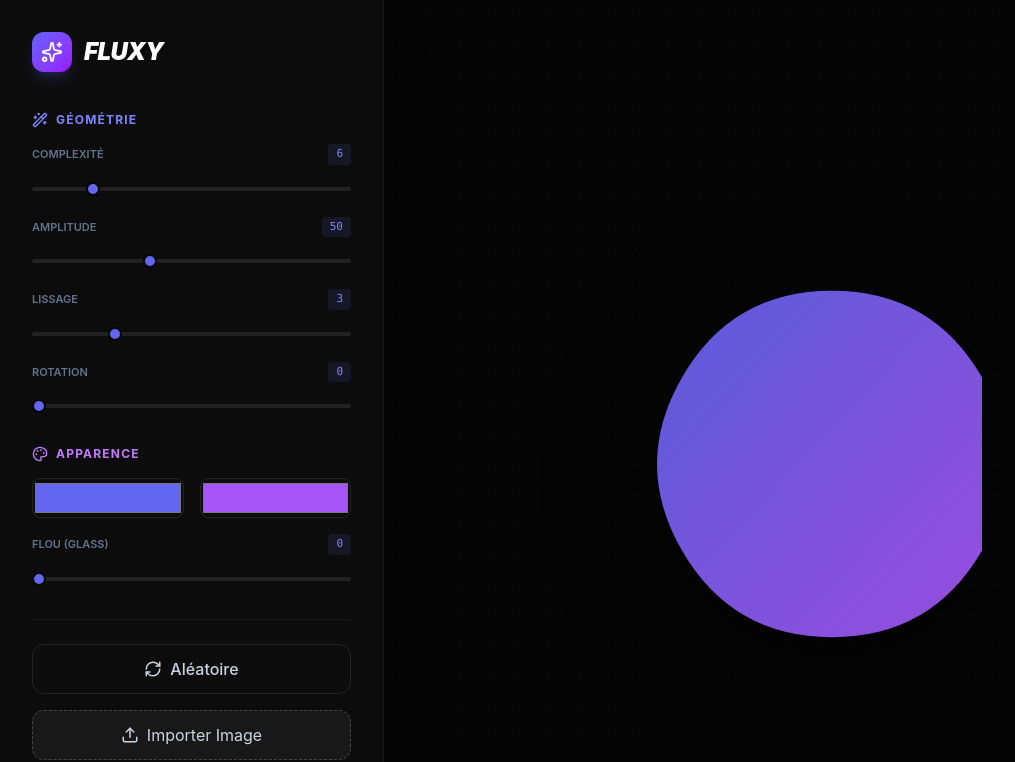
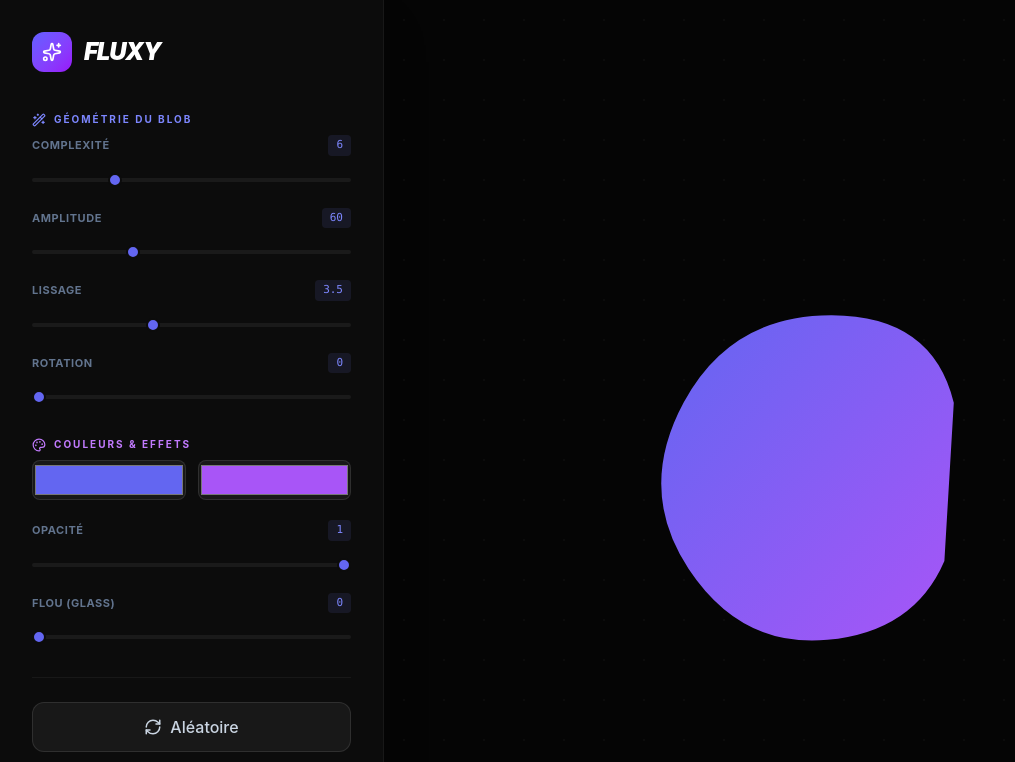
Before and after one commit to ranto-dev/Fluxy, a React (Vite) app: page / in a window 1280 px wide. Shown: the top 762 px of the page, without its empty margins (0-1015 px from the left). Built offline with nearby package versions, Linux system fonts and the light colour scheme.

Commit message:
fix:remove html2canvas and use modern-screenshot lib for illustration exportation

```diff
--- a/package.json
+++ b/package.json
@@ -12,8 +12,8 @@
   "dependencies": {
     "@tailwindcss/vite": "^4.3.0",
     "framer-motion": "^12.38.0",
-    "html2canvas": "^1.4.1",
     "lucide-react": "^1.14.0",
+    "modern-screenshot": "^4.7.0",
     "react": "^19.2.6",
     "react-dom": "^19.2.6",
     "tailwindcss": "^4.3.0"
--- a/src/App.tsx
+++ b/src/App.tsx
@@ -9,10 +9,11 @@ import {
   Palette,
   Sparkles,
   Wand2,
+  MousePointer2,
 } from "lucide-react";
-import html2canvas from "html2canvas";
+import { domToPng } from "modern-screenshot";
 
-// Algorithme de génération avancé avec bruit sinus
+// --- ALGORITHME DE GÉNÉRATION DU BLOB ---
 const generateComplexBlob = (
   size: number,
   growth: number,
@@ -26,8 +27,7 @@ const generateComplexBlob = (
 
   for (let i = 0; i < edges; i++) {
     const angle = i * angleStep;
-    // Utilisation du seed pour varier les rayons de manière pseudo-aléatoire
-    const noise = Math.sin(angle * seed) * growth;
+    const noise = Math.sin(angle * (seed * 0.5)) * growth;
     const radius = size / smoothness + noise;
     const x = center + radius * Math.cos(angle);
     const y = center + radius * Math.sin(angle);
@@ -45,16 +45,16 @@ const generateComplexBlob = (
   );
 };
 
-const FluxyV2 = () => {
+const Fluxy = () => {
+  // --- ÉTATS ---
   const [params, setParams] = useState({
-    growth: 50,
+    growth: 60,
     edges: 6,
-    seed: 42,
-    smoothness: 3,
+    seed: Math.random() * 100,
+    smoothness: 3.5,
     rotate: 0,
-    opacity: 0.9,
+    opacity: 1,
     blur: 0,
-    gradientAngle: 45,
   });
 
   const [colors, setColors] = useState({
@@ -63,65 +63,87 @@ const FluxyV2 = () => {
   });
   const [image, setImage] = useState<string | null>(null);
   const [imageLayer, setImageLayer] = useState<"above" | "below">("above");
+
+  // Référence unique sur la zone transparente à capturer
   const stageRef = useRef<HTMLDivElement>(null);
 
-  const randomize = () =>
-    setParams({
-      ...params,
+  // --- ACTIONS ---
+  const randomize = () => {
+    setParams((p) => ({
+      ...p,
       seed: Math.random() * 100,
       rotate: Math.random() * 360,
+      growth: 40 + Math.random() * 60,
+    }));
+  };
+
+  const handleImageUpload = (e: React.ChangeEvent<HTMLInputElement>) => {
+    const file = e.target.files?.[0];
+    if (file) {
+      const reader = new FileReader();
+      reader.onload = (en) => setImage(en.target?.result as string);
+      reader.readAsDataURL(file);
+    }
+  };
+
+  // --- LOGIQUE D'EXPORTATION AVEC FIX OKLCH & TRANSPARENCE ---
+  const exportArt = async () => {
+    if (!stageRef.current) return;
+
+    try {
+      // domToPng capture fidèlement le DOM, gère l'oklch et préserve la transparence
+      const imgData = await domToPng(stageRef.current, {
+        quality: 1,
+        scale: 3, // Rendu ultra net (Haute Définition pour intégration UI)
       });
 
-  const exportArt = async () => {
-    if (!stageRef.current) return;
-    const canvas = await html2canvas(stageRef.current, {
-      backgroundColor: null,
-      scale: 2,
-    });
+      // Déclenchement du téléchargement du fichier PNG
       const link = document.createElement("a");
       link.download = `fluxy-art-${Math.floor(Date.now() / 1000)}.png`;
-    link.href = canvas.toDataURL();
+      link.href = imgData;
       link.click();
+    } catch (error) {
+      console.error("Erreur lors de l'exportation du PNG :", error);
+    }
   };
 
   return (
     <div className="min-h-screen bg-[#050505] text-slate-300 flex flex-col lg:flex-row overflow-hidden font-sans">
-      {/* PANEL DE CONTRÔLE (SIDEBAR) */}
-      <aside className="w-full lg:w-96 bg-[#0c0c0c] border-r border-white/5 p-8 overflow-y-auto custom-scrollbar shadow-2xl z-20">
-        <header className="flex items-center gap-3 mb-10">
-          <div className="w-10 h-10 bg-gradient-to-br from-indigo-500 to-purple-600 rounded-xl flex items-center justify-center shadow-lg shadow-indigo-500/20">
-            <Sparkles className="text-white" size={22} />
+      {/* --- PANNEAU LATÉRAL (CONTROLES) --- */}
+      <aside className="w-full lg:w-96 bg-[#0c0c0c] border-r border-white/5 p-8 overflow-y-auto z-20 shadow-2xl">
+        <div className="flex items-center gap-3 mb-10">
+          <div className="w-10 h-10 bg-gradient-to-br from-indigo-500 to-purple-600 rounded-xl flex items-center justify-center">
+            <Sparkles className="text-white" size={20} />
           </div>
-          <h1 className="text-2xl font-black tracking-tight text-white italic">
-            FLUXY
+          <h1 className="text-2xl font-black tracking-tighter text-white uppercase italic">
+            Fluxy
           </h1>
-        </header>
+        </div>
 
         <div className="space-y-8">
-          {/* Géométrie */}
-          <section>
-            <div className="flex items-center gap-2 mb-4 text-indigo-400">
-              <Wand2 size={16} />
-              <h2 className="text-xs font-bold uppercase tracking-widest">
-                Géométrie
+          {/* Section Géométrie */}
+          <section className="space-y-5">
+            <header className="flex items-center gap-2 text-indigo-400 mb-2">
+              <Wand2 size={14} />
+              <h2 className="text-[10px] font-bold uppercase tracking-[0.2em]">
+                Géométrie du Blob
               </h2>
-            </div>
-            <div className="space-y-5">
-              <ControlSlider
+            </header>
+            <Slider
               label="Complexité"
               min={3}
-                max={20}
+              max={15}
               value={params.edges}
               onChange={(v) => setParams({ ...params, edges: v })}
             />
-              <ControlSlider
+            <Slider
               label="Amplitude"
-                min={10}
-                max={120}
+              min={20}
+              max={150}
               value={params.growth}
               onChange={(v) => setParams({ ...params, growth: v })}
             />
-              <ControlSlider
+            <Slider
               label="Lissage"
               min={2}
               max={6}
@@ -129,32 +151,31 @@ const FluxyV2 = () => {
               value={params.smoothness}
               onChange={(v) => setParams({ ...params, smoothness: v })}
             />
-              <ControlSlider
+            <Slider
               label="Rotation"
               min={0}
               max={360}
               value={params.rotate}
               onChange={(v) => setParams({ ...params, rotate: v })}
             />
-            </div>
           </section>
 
-          {/* Style Visuel */}
-          <section>
-            <div className="flex items-center gap-2 mb-4 text-purple-400">
-              <Palette size={16} />
-              <h2 className="text-xs font-bold uppercase tracking-widest">
-                Apparence
+          {/* Section Style */}
+          <section className="space-y-5">
+            <header className="flex items-center gap-2 text-purple-400 mb-2">
+              <Palette size={14} />
+              <h2 className="text-[10px] font-bold uppercase tracking-[0.2em]">
+                Couleurs & Effets
               </h2>
-            </div>
-            <div className="grid grid-cols-2 gap-4 mb-4">
+            </header>
+            <div className="grid grid-cols-2 gap-3">
               <input
                 type="color"
                 value={colors.primary}
                 onChange={(e) =>
                   setColors({ ...colors, primary: e.target.value })
                 }
-                className="w-full h-10 rounded-lg bg-transparent border border-white/10 cursor-pointer"
+                className="w-full h-10 rounded-lg bg-white/5 border border-white/10 cursor-pointer"
               />
               <input
                 type="color"
@@ -162,41 +183,43 @@ const FluxyV2 = () => {
                 onChange={(e) =>
                   setColors({ ...colors, secondary: e.target.value })
                 }
-                className="w-full h-10 rounded-lg bg-transparent border border-white/10 cursor-pointer"
+                className="w-full h-10 rounded-lg bg-white/5 border border-white/10 cursor-pointer"
               />
             </div>
-            <ControlSlider
+            <Slider
+              label="Opacité"
+              min={0.1}
+              max={1}
+              step={0.1}
+              value={params.opacity}
+              onChange={(v) => setParams({ ...params, opacity: v })}
+            />
+            <Slider
               label="Flou (Glass)"
               min={0}
-              max={40}
+              max={30}
               value={params.blur}
               onChange={(v) => setParams({ ...params, blur: v })}
             />
           </section>
 
-          {/* Actions */}
-          <div className="pt-6 border-t border-white/5 space-y-4">
+          {/* Actions de l'application */}
+          <div className="pt-6 border-t border-white/5 flex flex-col gap-3">
             <button
               onClick={randomize}
-              className="w-full py-3 border border-white/10 hover:bg-white/5 rounded-xl flex items-center justify-center gap-2 transition-all font-medium"
+              className="flex items-center justify-center gap-2 w-full py-3 rounded-xl bg-white/5 hover:bg-white/10 transition-all border border-white/10 font-medium"
             >
               <RefreshCw size={18} /> Aléatoire
             </button>
 
-            <label className="w-full py-3 bg-white/5 hover:bg-white/10 border border-dashed border-white/20 rounded-xl flex items-center justify-center gap-2 cursor-pointer transition-all">
-              <Upload size={18} /> Importer Image
+            <label className="flex items-center justify-center gap-2 w-full py-3 rounded-xl border-2 border-dashed border-white/10 hover:border-indigo-500/50 hover:bg-indigo-500/5 transition-all cursor-pointer group">
+              <Upload size={18} className="group-hover:text-indigo-400" />
+              <span className="text-sm">Importer Image</span>
               <input
                 type="file"
                 className="hidden"
-                onChange={(e) => {
-                  const file = e.target.files?.[0];
-                  if (file) {
-                    const reader = new FileReader();
-                    reader.onload = (en) =>
-                      setImage(en.target?.result as string);
-                    reader.readAsDataURL(file);
-                  }
-                }}
+                onChange={handleImageUpload}
+                accept="image/*"
               />
             </label>
 
@@ -204,62 +227,51 @@ const FluxyV2 = () => {
               onClick={() =>
                 setImageLayer(imageLayer === "above" ? "below" : "above")
               }
-              className="w-full py-3 bg-indigo-600/10 text-indigo-400 rounded-xl flex items-center justify-center gap-2 hover:bg-indigo-600/20 transition-all"
+              className="flex items-center justify-center gap-2 w-full py-3 rounded-xl bg-indigo-600/10 text-indigo-400 hover:bg-indigo-600/20 transition-all font-bold text-xs uppercase"
             >
-              <Layers size={18} /> Image en{" "}
+              <Layers size={16} /> Image en :{" "}
               {imageLayer === "above" ? "Premier plan" : "Arrière-plan"}
             </button>
 
             <button
               onClick={exportArt}
-              className="w-full py-4 bg-indigo-600 hover:bg-indigo-500 text-white rounded-xl flex items-center justify-center gap-2 transition-all shadow-xl shadow-indigo-600/20 font-bold"
+              className="flex items-center justify-center gap-2 w-full py-4 rounded-xl bg-indigo-600 hover:bg-indigo-500 text-white transition-all shadow-xl shadow-indigo-600/20 font-bold mt-4"
             >
-              <Download size={20} /> Exporter le Design
+              <Download size={20} /> Exporter PNG Transparent
             </button>
           </div>
         </div>
       </aside>
 
-      {/* ZONE DE DESIGN (PREVIEW) */}
-      <main className="flex-1 relative flex items-center justify-center bg-[#050505] overflow-hidden">
-        {/* Grille de fond subtile */}
+      {/* --- COMPOSANT DE PRÉVISUALISATION (CANVAS) --- */}
+      <main className="flex-1 relative flex items-center justify-center p-12">
+        {/* Grille décorative d'arrière-plan (exclue de la capture d'export) */}
         <div
           className="absolute inset-0 opacity-[0.03] pointer-events-none"
           style={{
             backgroundImage: "radial-gradient(#fff 1px, transparent 1px)",
-            backgroundSize: "30px 30px",
+            backgroundSize: "40px 40px",
           }}
         />
 
+        {/* ZONE DE CAPTURE STRICTEMENT TRANSPARENTE */}
         <div
           ref={stageRef}
-          className="relative w-[600px] h-[600px] flex items-center justify-center"
+          className="relative w-[500px] h-[500px] flex items-center justify-center bg-transparent"
         >
-          {/* LE BLOB */}
+          {/* LE BLOB SVG */}
           <motion.div
             style={{
               zIndex: imageLayer === "above" ? 1 : 10,
               rotate: params.rotate,
               filter: `blur(${params.blur}px)`,
             }}
-            animate={{
-              d: generateComplexBlob(
-                500,
-                params.growth,
-                params.edges,
-                params.seed,
-                params.smoothness,
-              ),
-            }}
-            className="w-full h-full flex items-center justify-center"
+            className="absolute inset-0 w-full h-full"
           >
-            <svg
-              viewBox="0 0 500 500"
-              className="w-full h-full drop-shadow-[0_20px_50px_rgba(0,0,0,0.5)]"
-            >
+            <svg viewBox="0 0 500 500" className="w-full h-full">
               <defs>
                 <linearGradient
-                  id="blobGrad"
+                  id="fluxyGrad"
                   x1="0%"
                   y1="0%"
                   x2="100%"
@@ -279,33 +291,33 @@ const FluxyV2 = () => {
                     params.smoothness,
                   ),
                 }}
-                transition={{ type: "spring", damping: 12, stiffness: 60 }}
-                fill="url(#blobGrad)"
+                transition={{ type: "spring", damping: 15, stiffness: 50 }}
+                fill="url(#fluxyGrad)"
                 fillOpacity={params.opacity}
               />
             </svg>
           </motion.div>
 
-          {/* L'IMAGE */}
+          {/* L'IMAGE MOBILE (SUPPORTE LE GLISSER-DÉPOSER) */}
           <AnimatePresence>
             {image && (
               <motion.div
                 drag
                 dragMomentum={false}
-                className="absolute"
+                className="absolute cursor-grab active:cursor-grabbing"
                 style={{ zIndex: imageLayer === "above" ? 20 : 5 }}
-                initial={{ opacity: 0, scale: 0.8 }}
+                initial={{ opacity: 0, scale: 0.6 }}
                 animate={{ opacity: 1, scale: 1 }}
               >
-                <div className="relative group cursor-grab active:cursor-grabbing">
-                  <div className="absolute -inset-2 bg-indigo-500/20 rounded-2xl blur-xl opacity-0 group-hover:opacity-100 transition-opacity" />
+                <div className="relative">
                   <img
                     src={image}
-                    alt="Art"
-                    className="max-w-[300px] rounded-2xl shadow-2xl pointer-events-none"
+                    alt="Art overlay"
+                    className="max-w-[260px] rounded-2xl shadow-2xl pointer-events-none border border-white/10"
+                    draggable="false"
                   />
-                  <div className="absolute top-2 right-2 p-1 bg-black/50 backdrop-blur-md rounded-md opacity-0 group-hover:opacity-100 transition-opacity">
-                    <Move size={14} className="text-white/70" />
+                  <div className="absolute -top-2 -right-2 bg-indigo-600 p-1.5 rounded-lg shadow-lg pointer-events-none">
+                    <MousePointer2 size={12} className="text-white" />
                   </div>
                 </div>
               </motion.div>
@@ -313,30 +325,29 @@ const FluxyV2 = () => {
           </AnimatePresence>
         </div>
 
-        {/* Aide visuelle */}
-        <div className="absolute bottom-10 flex gap-6 text-[10px] uppercase tracking-[0.3em] text-white/20">
-          <span>500x500 Canvas</span>
-          <span>•</span>
-          <span>Bezier Quadratic Flow</span>
+        {/* Pied de page informatif de l'espace de travail */}
+        <div className="absolute bottom-10 text-white/10 text-[10px] tracking-[0.4em] uppercase font-bold flex items-center gap-4 select-none">
+          <span>Fluxy Studio</span>
+          <span className="w-1.5 h-1.5 rounded-full bg-white/10" />
+          <span>Modern-Screenshot Active</span>
         </div>
       </main>
 
+      {/* STYLES PERSONNALISÉS DES SLIDERS DE COMMANDE */}
       <style>{`
-        .custom-scrollbar::-webkit-scrollbar { width: 4px; }
-        .custom-scrollbar::-webkit-scrollbar-track { background: transparent; }
-        .custom-scrollbar::-webkit-scrollbar-thumb { background: #222; border-radius: 10px; }
-        input[type="range"] { -webkit-appearance: none; height: 4px; background: #222; border-radius: 5px; }
-        input[type="range"]::-webkit-slider-thumb { -webkit-appearance: none; width: 14px; height: 14px; background: #6366f1; border-radius: 50%; cursor: pointer; border: 2px solid #050505; }
+        input[type="range"] { -webkit-appearance: none; background: #1a1a1a; height: 4px; border-radius: 2px; }
+        input[type="range"]::-webkit-slider-thumb { -webkit-appearance: none; height: 14px; width: 14px; border-radius: 50%; background: #6366f1; cursor: pointer; border: 2px solid #0c0c0c; transition: all 0.2s; }
+        input[type="range"]::-webkit-slider-thumb:hover { transform: scale(1.2); box-shadow: 0 0 10px rgba(99, 102, 241, 0.4); }
       `}</style>
     </div>
   );
 };
 
-// Petit composant utilitaire pour les sliders
-const ControlSlider = ({ label, min, max, step = 1, value, onChange }: any) => (
+// --- COMPOSANT ENCAPSULÉ DES SLIDERS ---
+const Slider = ({ label, min, max, step = 1, value, onChange }: any) => (
   <div className="space-y-2">
-    <div className="flex justify-between items-center">
-      <span className="text-[11px] font-semibold text-slate-500 uppercase">
+    <div className="flex justify-between items-center select-none">
+      <span className="text-[11px] font-bold text-slate-500 uppercase tracking-wider">
         {label}
       </span>
       <span className="text-[11px] font-mono text-indigo-400 bg-indigo-400/10 px-2 py-0.5 rounded">
@@ -355,4 +366,4 @@ const ControlSlider = ({ label, min, max, step = 1, value, onChange }: any) => (
   </div>
 );
 
-export default FluxyV2;
+export default Fluxy;
```
Also changed, not shown: 1 other file (tests, documents, lock files or other folders). Lines whose indentation alone changed are shown as unchanged.
